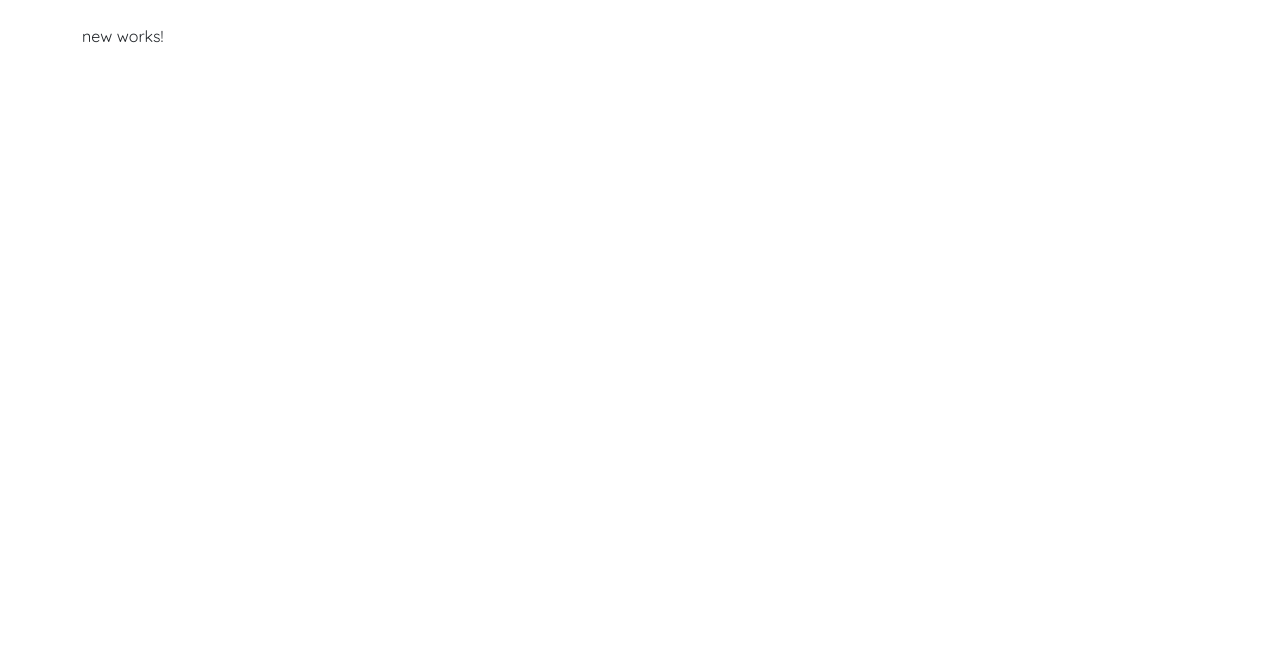
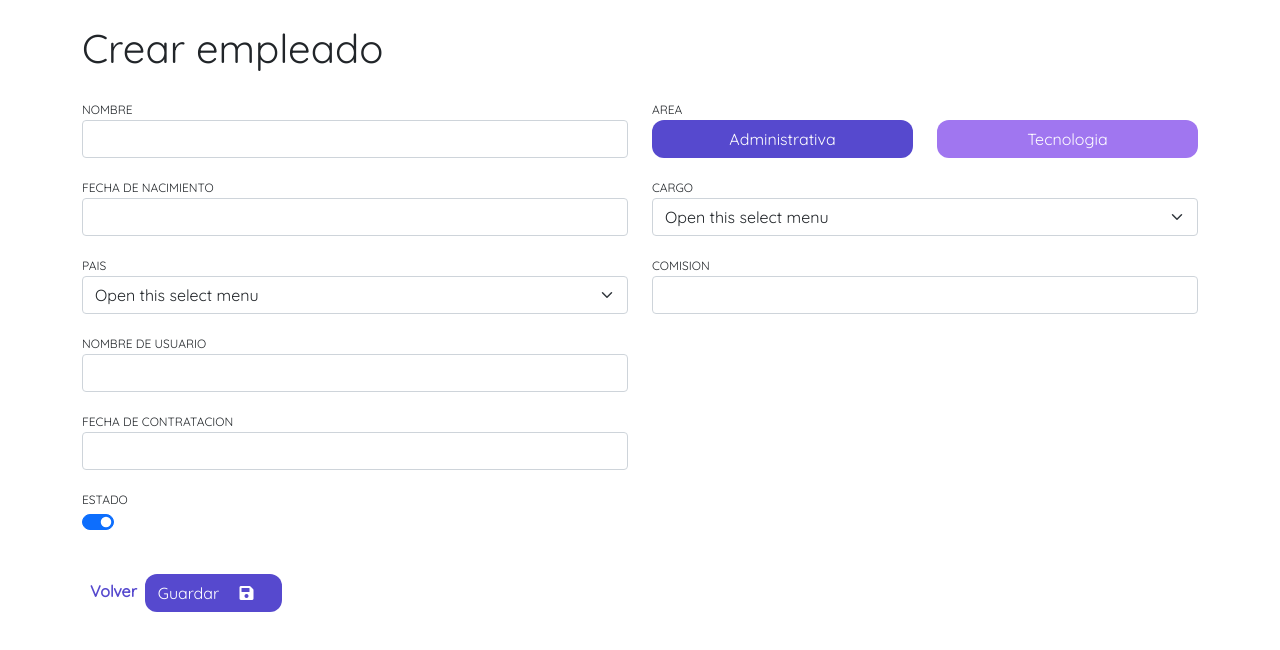
Before and after one commit to lewissmatos/gestionEmpleados, an Angular app: page /new in a window 1280 px wide. Shown: the top 650 px of the page. Built offline with nearby package versions, Linux system fonts and the light colour scheme.

Commit message:
agreagando pantalla de nuevo empleado

```diff
--- a/src/app/app.module.ts
+++ b/src/app/app.module.ts
@@ -8,6 +8,7 @@ import { NewComponent } from './components/new/new.component';
 import { EditComponent } from './components/edit/edit.component';
 import { ViewComponent } from './components/view/view.component';
 
+import {HttpClientModule} from '@angular/common/http'
 @NgModule({
   declarations: [
     AppComponent,
@@ -18,7 +19,8 @@ import { ViewComponent } from './components/view/view.component';
   ],
   imports: [
     BrowserModule,
-    AppRoutingModule
+    AppRoutingModule,
+    HttpClientModule
   ],
   providers: [],
   bootstrap: [AppComponent]
--- a/src/app/components/home/home.component.html
+++ b/src/app/components/home/home.component.html
@@ -1,4 +1,4 @@
-<div>
+<div class="animated fadeIn">
     <div class="row">
 
         <div class="col-lg-3">
@@ -25,56 +25,22 @@
               </tr>
             </thead>
             <tbody>
-              <tr class="text-center">
-                <th scope="row">Carlos</th>
+              <tr *ngFor="let emp of empleados"
+              class="text-center">
+                <td>
+                  <p>{{emp.nombre}}</p>
+                  <b>({{emp.cargo.cargo}})</b>
+                </td>
                 <td>25</td>
-                <td>12/12/2020</td>
+                <td>{{emp.fechaCont | date}}</td>
                 <td>
                     <i style="cursor: pointer;" class="text-success mx-2 fas fa-pencil-alt"></i>
                     <i style="cursor: pointer;" class="text-primary mx-2 fas fa-eye"></i>
                     <i style="cursor: pointer;" class="text-danger mx-2 fas fa-trash-alt"></i>
                 </td>
               </tr>
-              <tr class="text-center">
-                <th scope="row">Carlos</th>
-                <td>25</td>
-                <td>12/12/2020</td>
-                <td>
-                    <i style="cursor: pointer;" class="text-success mx-2 fas fa-pencil-alt"></i>
-                    <i style="cursor: pointer;" class="text-primary mx-2 fas fa-eye"></i>
-                    <i style="cursor: pointer;" class="text-danger mx-2 fas fa-trash-alt"></i>
-                </td>
-              </tr>
-              <tr class="text-center">
-                <th scope="row">Carlos</th>
-                <td>25</td>
-                <td>12/12/2020</td>
-                <td>
-                    <i style="cursor: pointer;" class="text-success mx-2 fas fa-pencil-alt"></i>
-                    <i style="cursor: pointer;" class="text-primary mx-2 fas fa-eye"></i>
-                    <i style="cursor: pointer;" class="text-danger mx-2 fas fa-trash-alt"></i>
-                </td>
-              </tr>
-              <tr class="text-center">
-                <th scope="row">Carlos</th>
-                <td>25</td>
-                <td>12/12/2020</td>
-                <td>
-                    <i style="cursor: pointer;" class="text-success mx-2 fas fa-pencil-alt"></i>
-                    <i style="cursor: pointer;" class="text-primary mx-2 fas fa-eye"></i>
-                    <i style="cursor: pointer;" class="text-danger mx-2 fas fa-trash-alt"></i>
-                </td>
-              </tr>
-              <tr class="text-center">
-                <th scope="row">Carlos</th>
-                <td>25</td>
-                <td>12/12/2020</td>
-                <td>
-                    <i style="cursor: pointer;" class="text-success mx-2 fas fa-pencil-alt"></i>
-                    <i style="cursor: pointer;" class="text-primary mx-2 fas fa-eye"></i>
-                    <i style="cursor: pointer;" class="text-danger mx-2 fas fa-trash-alt"></i>
-                </td>
-              </tr>
+
+
             </tbody>
           </table>
 
--- a/src/app/components/home/home.component.ts
+++ b/src/app/components/home/home.component.ts
@@ -1,4 +1,6 @@
 import { Component, OnInit } from '@angular/core';
+import { DataService } from 'src/app/services/data.service';
+import { Empleado } from '../../models/empleado.model';
 
 @Component({
   selector: 'app-home',
@@ -7,9 +9,22 @@ import { Component, OnInit } from '@angular/core';
 })
 export class HomeComponent implements OnInit {
 
-  constructor() { }
+  constructor(private data: DataService) {
+    this.getAllEmpleados()
+   }
 
   ngOnInit(): void {
   }
 
+  empleados:Empleado[] = []
+
+  getAllEmpleados() {
+    this.data.getAllEmpleado().subscribe(
+      res => {
+        console.log(res)
+        this.empleados  = res.data
+      }
+    )
+  }
+
 }
--- a/src/app/components/new/new.component.html
+++ b/src/app/components/new/new.component.html
@@ -1 +1,94 @@
-<p>new works!</p>
+<div class="animated fadeIn">
+
+    <h1>Crear empleado</h1>
+
+
+
+    <div class="row mt-4">
+
+        <div class="col-lg-6">
+
+            <form action="">
+                <label for="nombre">NOMBRE</label>
+                <input type="text" id="nombre" class="form-control mb-3" placeholder="">
+
+                <label for="fechaNac">FECHA DE NACIMIENTO</label>
+                <input type="text" id="fechaNac" class="form-control mb-3" placeholder="">
+
+                <label for="pais">PAIS</label>
+                <select class="form-select mb-3" id="pais" aria-label="Default select example">
+                    <option selected>Open this select menu</option>
+                    <option value="1">One</option>
+                    <option value="2">Two</option>
+                    <option value="3">Three</option>
+                </select>
+
+
+                <label for="usuario">NOMBRE DE USUARIO</label>
+                <input type="text" id="usuario" class="form-control mb-3" placeholder="">
+
+
+                <label for="fechaCont">FECHA DE CONTRATACION</label>
+                <input type="text" id="fechaCont" class="form-control mb-3" placeholder="">
+
+                <label for="flexSwitchCheckChecked">ESTADO</label>
+                <div class="form-check form-switch mb-3">
+                    <input class="form-check-input" type="checkbox" id="flexSwitchCheckChecked" checked>
+                </div>
+
+            </form>
+
+        </div>
+
+        <div class="col-lg-6">
+
+            <form action="">
+                <label for="nombre">AREA</label>
+                <div class="row mb-3">
+                    <div class="col-6">
+
+                        <button  type="button" id="area" class="btn btn-acent w-100" placeholder="">
+                            Administrativa
+                        </button>
+                    </div>
+                    <div class="col-6">
+
+                        <button type="button" id="area" class="btn btn-acent-secondary w-100" placeholder="">
+                            Tecnologia
+                        </button>
+                    </div>
+                </div>
+
+                <label for="cargo">CARGO</label>
+                <select class="form-select mb-3" id="cargo" aria-label="Default select example">
+                    <option selected>Open this select menu</option>
+                    <option value="1">One</option>
+                    <option value="2">Two</option>
+                    <option value="3">Three</option>
+                </select>
+
+                <label for="comision">COMISION</label>
+                <input class="form-control" type="number">
+
+            </form>
+
+        </div>
+    </div>
+
+
+    <div class="row mt-4">
+        <div class="col-lg-6">
+
+            <b>
+                <a routerLink="/home" style="text-decoration: none;" class="text-acent mx-2">Volver</a>
+            </b>
+
+            <button class="btn btn-acent ">Guardar
+                <i class="mx-3 fas fa-save"></i>
+            </button>
+
+        </div>
+    </div>
+
+
+</div>
--- /dev/null
+++ b/src/app/models/cargo.model.ts
@@ -0,0 +1,4 @@
+export interface Cargo{
+  tipo: String,
+  area: String
+}
--- /dev/null
+++ b/src/app/services/data.service.ts
@@ -0,0 +1,35 @@
+import { Injectable } from '@angular/core';
+
+import { HttpClient } from '@angular/common/http';
+import { Empleado } from '../models/empleado.model';
+
+@Injectable({
+  providedIn: 'root'
+})
+export class DataService {
+
+  constructor(private http: HttpClient) {}
+
+  urlAPI = 'https://gestion-empleados-api.herokuapp.com/api/v1/empleados'
+
+  getAllEmpleado() {
+    return this.http.get<any>(this.urlAPI)
+  }
+
+  getEmpleadoById(id: string) {
+    return this.http.get<any>(this.urlAPI + id)
+  }
+
+  createEmpleado(empleado: Empleado) {
+    return this.http.post<any>(this.urlAPI, empleado)
+  }
+
+  editEmpleado(id: string, empleado: Empleado) {
+    return this.http.put<any>(this.urlAPI + id, empleado)
+  }
+
+  deleteEmpleado(id: string) {
+    return this.http.delete<any>(this.urlAPI + id)
+  }
+
+}
--- a/src/styles.scss
+++ b/src/styles.scss
@@ -1,11 +1,13 @@
 //valiables
 
-$acent: rgb(106, 56, 199);
+$acent: rgb(86, 73, 206);
 $acent-secondary: rgb(160, 118, 240);
 
 //STYLES
 
-
+label{
+    font-size: 12px;
+}
 .bg-acent{
     background-color: $acent;
     color: white;
@@ -13,6 +15,10 @@ $acent-secondary: rgb(160, 118, 240);
 
 body{
     font-family: 'Quicksand', sans-serif !important ;
+}
+
+a:hover{
+    color: rgb(68, 46, 146);
 }
 
 button:hover{
@@ -73,6 +79,10 @@ button:hover{
     background-color: $acent;
     color: white;
 }
+.btn-acent-secondary{
+    background-color: $acent-secondary;
+    color: white;
+}
 
 .btn-acent-disabled{
     background-color: $acent-secondary;
@@ -81,6 +91,9 @@ button:hover{
 
 .btn-acent:hover{
     // background-color: rgb(228, 77, 39);
+    color: white;
+}
+.btn-acent-secondary:hover{
     color: white;
 }
 .btn-acent-disabled:hover{
```
Also changed, not shown: src/app/models/empleado.model.ts (added, +11 -0 lines), src/index.html (line endings or trailing spaces).
